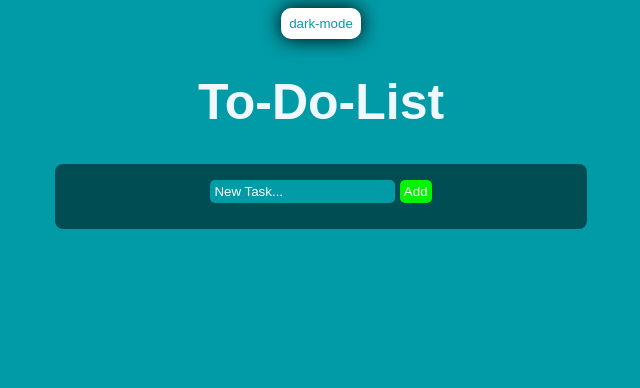
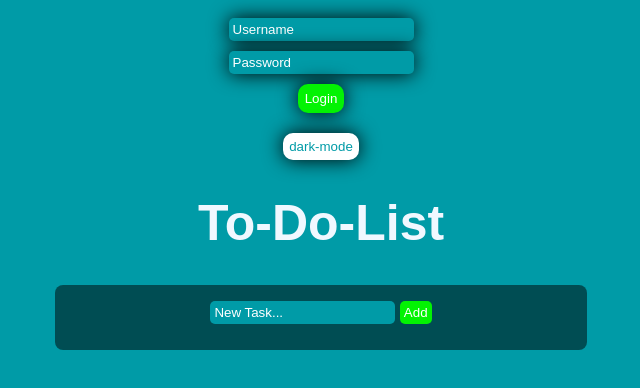
Before and after one commit to Hikko218/To-Do-List, a plain HTML site: page index.html in a window 1280 px wide. Shown: the whole page, without its empty margins (319-959 px from the left). Drawn offline with Linux system fonts and the light colour scheme.

Commit message:
added backend login

```diff
--- a/index.html
+++ b/index.html
@@ -7,6 +7,11 @@
   <link rel="stylesheet" href="style.css" />
 </head>
 <body>
+  <form id="login-form">
+  <input type="text" id="username" placeholder="Username" required />
+  <input type="password" id="password" placeholder="Password" required />
+  <button type="submit" id="login-btn">Login</button>
+  </form>
   <button id="dark-mode"> dark-mode</button>
   <h1>To-Do-List</h1>
   <div id="todo-container">
@@ -17,5 +22,6 @@
     <ul id="todo-list"></ul>
   </div>
   <script src="script.js"></script>
+  <script src="login.js"></script>
 </body>
 </html>
--- /dev/null
+++ b/login.js
@@ -0,0 +1,23 @@
+const form = document.getElementById("login-form");
+
+form.addEventListener("submit", async (e) => {
+  e.preventDefault();
+
+  const res = await fetch("https://3000-Hikko218.github.dev/login", {
+    method: "POST",
+    headers: { "Content-Type": "application/json" },
+    body: JSON.stringify({
+      username: form.username.value,
+      password: form.password.value,
+    }),
+  });
+
+  const data = await res.json();
+
+  if (data.success) {
+    alert("Login successful!");
+    // z.B. To-Do-Seite anzeigen oder Token speichern
+  } else {
+    alert("Login failed");
+  }
+});
--- a/style.css
+++ b/style.css
@@ -49,6 +49,31 @@ input::placeholder {
   color:white;
 }
 
+form {
+  display:flex;
+  justify-content: center;
+  align-items: center;
+  flex-direction: column;
+  padding-top: 10px;
+  padding-bottom: 20px;
+  gap:10px;
+}
+
+#username, #password {
+  border: none;
+  border-radius: 5px;
+  box-shadow: 0px 0px 20px rgb(0, 0, 0);
+}
+
+#login-btn{
+  border: none;
+  border-radius: 10px;
+  padding: 7px;
+  background-color: rgb(3, 243, 3);
+  color:white;
+  box-shadow: 0px 0px 20px rgb(0, 0, 0);
+}
+
 #sort-btn{
   margin-left: 5px;
 }
@@ -68,7 +93,7 @@ input::placeholder {
 #dark-mode{
   border: none;
   border-radius: 10px;
-  padding: 8px;
+  padding: 6px;
   color:#009ba7;
   background-color:white;
   box-shadow: 0px 0px 20px rgb(0, 0, 0);
@@ -81,7 +106,7 @@ input::placeholder {
   color:white;
 }
 
-.button:hover, #dark-mode:hover {
+.button:hover, #dark-mode:hover, #login-btn:hover {
   font-weight: bold;
 }
 
```
Also changed, not shown: 1 other file.
